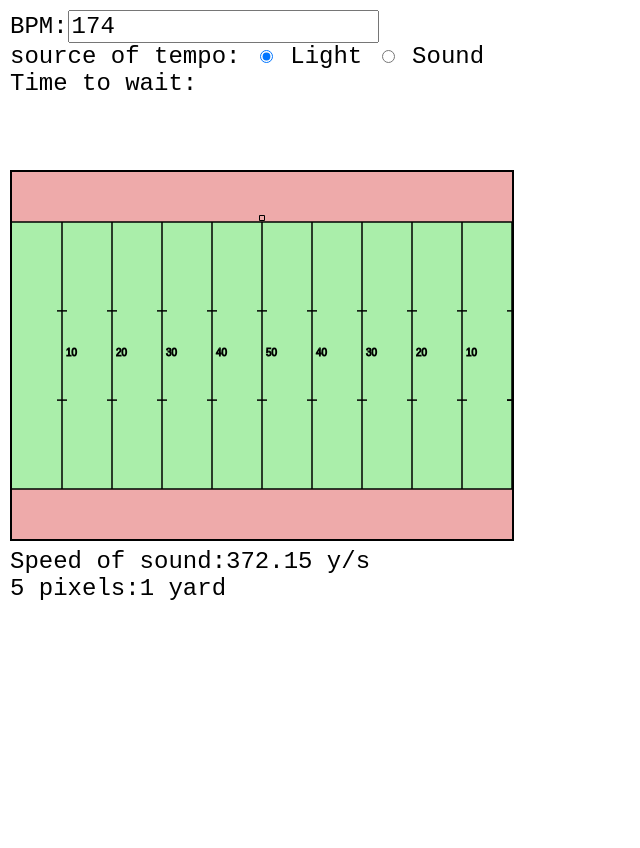
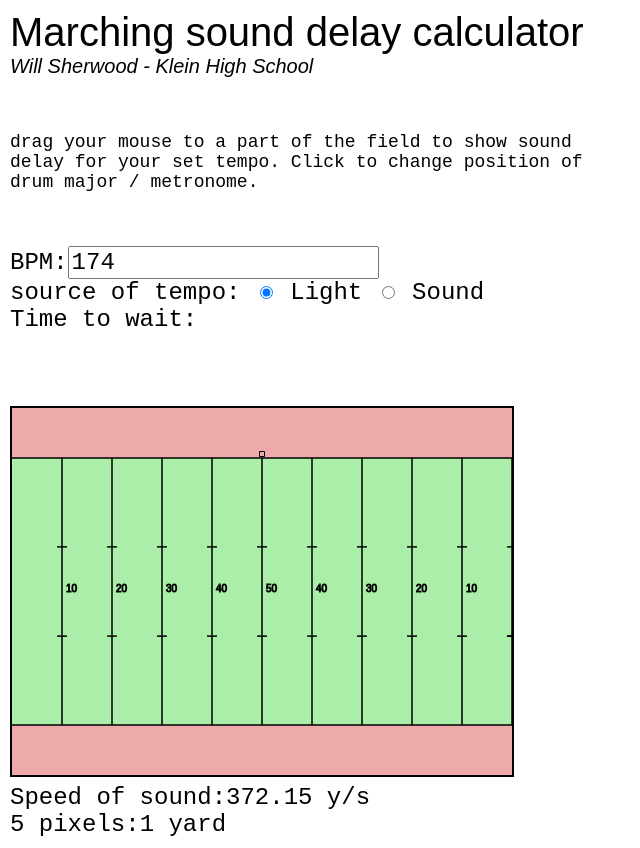
Before and after one commit to willsherwood/Field-of-Sound, a plain HTML site: page index.html in a window 1280 px wide. Shown: the whole page, without its empty margins (0-640 px from the left). Before the commit the page ends 800 px from the top, so only its background shows below. Drawn offline with Linux system fonts and the light colour scheme.

Commit message:
added some instructions and my name at the top of the page

```diff
--- a/index.html
+++ b/index.html
@@ -21,6 +21,12 @@
     </style>
 </head>
 <body>
+<div style="font-size: 40px; font-family: sans-serif">Marching sound delay calculator</div>
+<div style="font-family: sans-serif; font-size: 20px"><i>Will Sherwood - Klein High School</i></div>
+<br><br>
+<div style="font-size: 18px">drag your mouse to a part of the field to show sound<br>delay for your set tempo.
+Click to change position of<br>drum major / metronome.</div>
+<br><br>
 <div><span>BPM:<input type="text" id="bpm" value="174"/></span></div>
 <div><span>source of tempo:
     <input id="light" type="radio" name="source" checked="checked"/>
```
